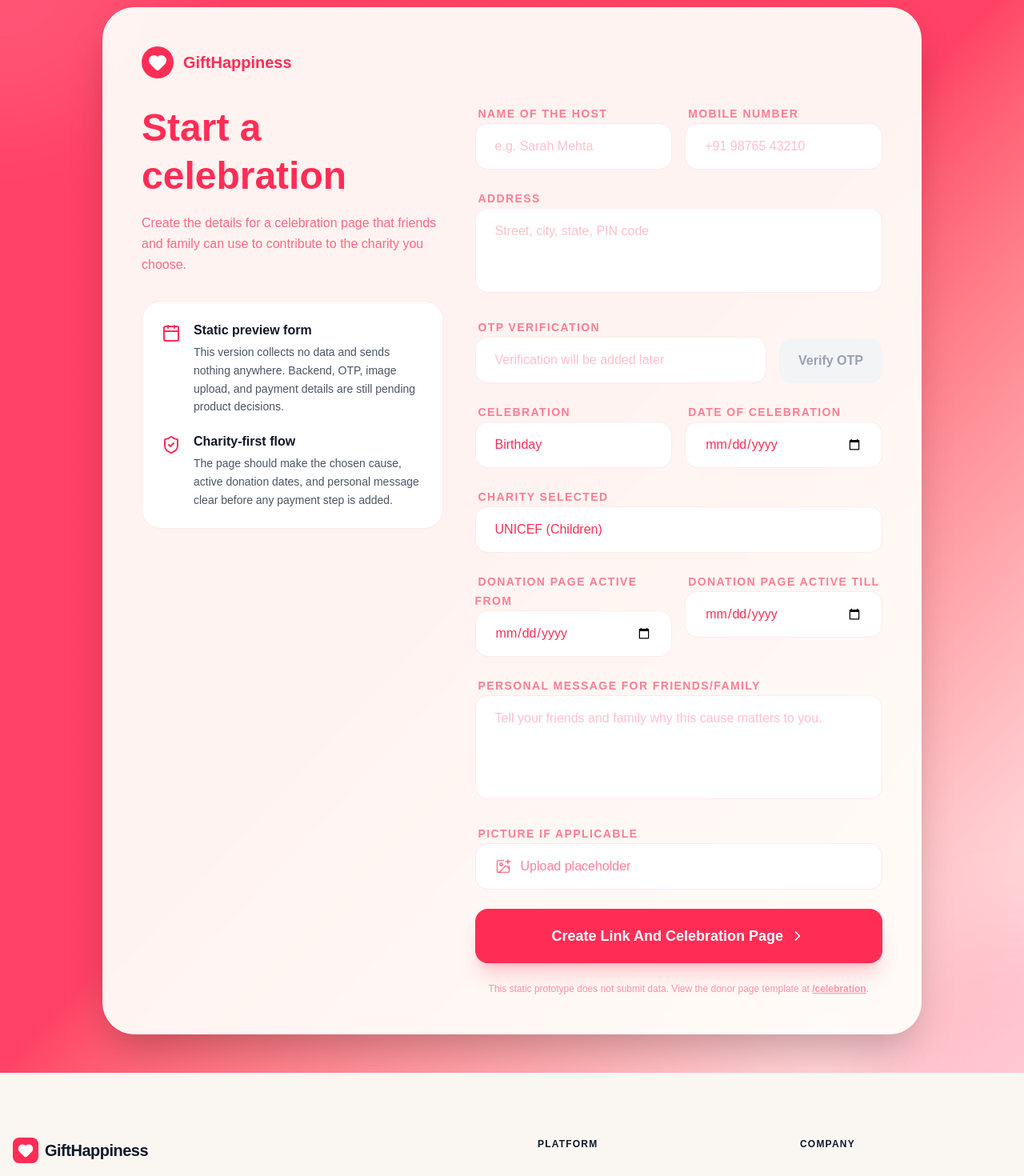
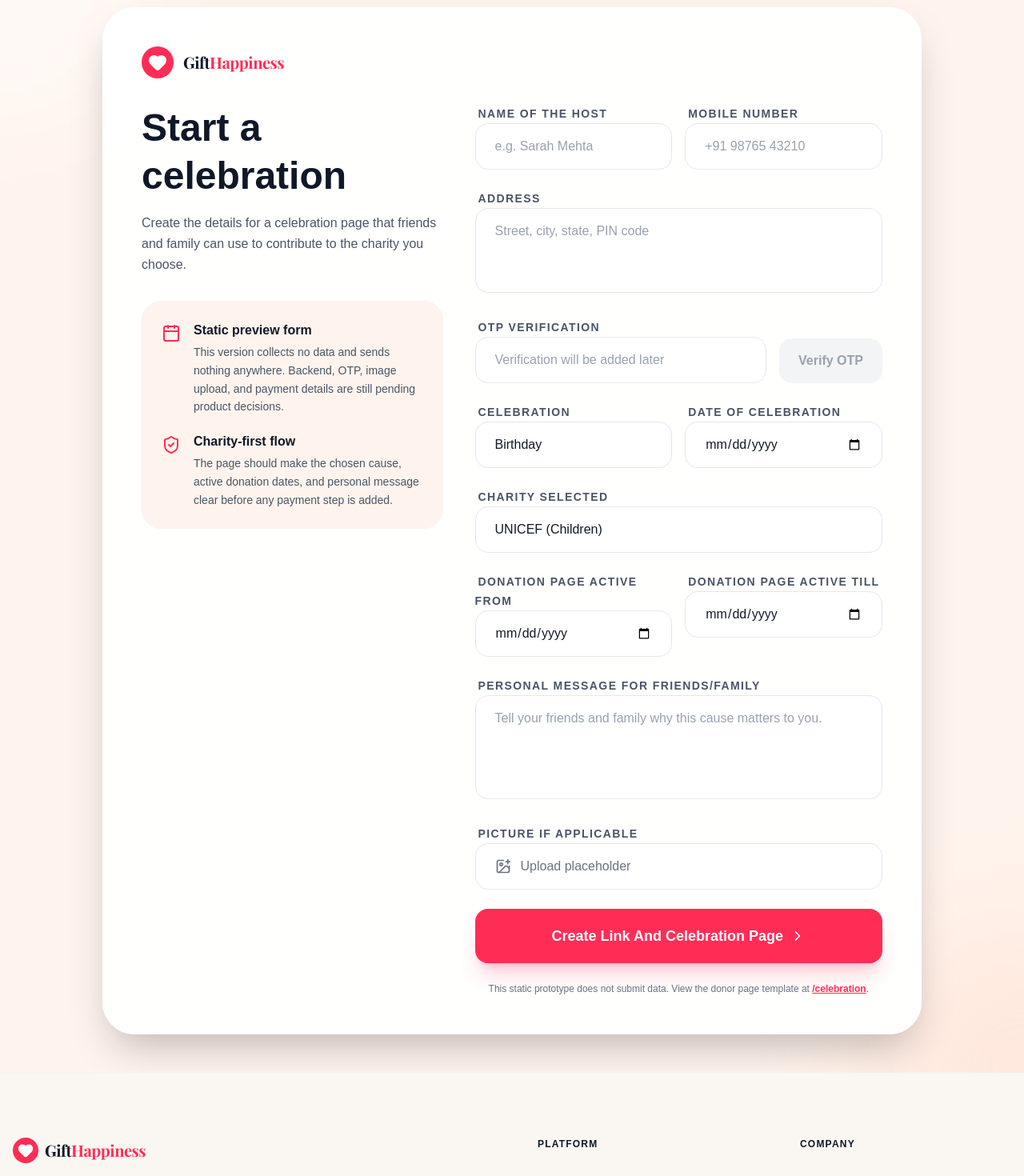
Before and after one commit to Bingeljell/gifthappiness, a Next.js app: page /create in a window 1280 px wide. Shown: the part 120-1590 px from the top of the page at 80% size. Built offline with nearby package versions, Linux system fonts and the light colour scheme.

Commit message:
Refine brand and create page styling

```diff
--- a/src/app/about/page.tsx
+++ b/src/app/about/page.tsx
@@ -44,10 +44,10 @@ export default function AboutPage() {
                 About GiftHappiness
               </div>
               <h1 className="text-5xl md:text-7xl font-black text-gray-900 mb-8 leading-tight tracking-tight">
-                A simple idea by Dalai.
+                A simple idea by a 12 year old.
               </h1>
               <p className="text-xl text-gray-600 leading-relaxed font-medium mb-8">
-                GiftHappiness is an attempt by 12 year old Dalai to make people happy: people happy by receiving, and people happy by giving.
+                GiftHappiness is an attempt by 12 year old to make people happy: people happy by receiving, and people happy by giving.
               </p>
               <p className="text-xl text-gray-600 leading-relaxed font-medium">
                 It is a simple idea to share the celebrations of our lives with the world.
@@ -55,7 +55,7 @@ export default function AboutPage() {
             </div>
 
             <div className="bg-white border border-gray-100 rounded-[40px] p-8 md:p-10 shadow-sm">
-              <div className="w-16 h-16 rounded-2xl bg-primary-pink flex items-center justify-center mb-8">
+              <div className="w-16 h-16 rounded-full bg-primary-pink flex items-center justify-center mb-8">
                 <ShieldCheck className="w-9 h-9 text-white" />
               </div>
               <h2 className="text-3xl font-black text-gray-900 mb-5">Charity-first principles</h2>
--- a/src/app/celebration/page.tsx
+++ b/src/app/celebration/page.tsx
@@ -51,7 +51,7 @@ export default function CelebrationPage() {
             </div>
 
             <div className="bg-white border border-gray-100 rounded-[40px] p-8 shadow-sm">
-              <div className="w-14 h-14 rounded-2xl bg-primary-pink flex items-center justify-center mb-6">
+              <div className="w-14 h-14 rounded-full bg-primary-pink flex items-center justify-center mb-6">
                 <CreditCard className="w-8 h-8 text-white" />
               </div>
               <h2 className="text-3xl font-black text-gray-900 mb-3">Make a contribution</h2>
--- a/src/app/charities/page.tsx
+++ b/src/app/charities/page.tsx
@@ -114,7 +114,7 @@ export default function CharitiesPage() {
             {charities.map((charity) => (
               <article key={charity.name} className="bg-white rounded-[32px] border border-gray-100 p-8 shadow-sm">
                 <div className="flex items-start justify-between gap-4 mb-7">
-                  <div className="w-14 h-14 rounded-2xl bg-soft-pink text-primary-pink flex items-center justify-center font-black text-sm">
+                  <div className="w-14 h-14 rounded-full bg-soft-pink text-primary-pink flex items-center justify-center font-black text-sm">
                     {charity.category.slice(0, 2).toUpperCase()}
                   </div>
                   <span className="rounded-full bg-gray-50 border border-gray-100 px-3 py-1 text-xs font-black uppercase tracking-widest text-primary-pink">
--- a/src/app/create/page.tsx
+++ b/src/app/create/page.tsx
@@ -27,28 +27,31 @@ const charities = [
 export default function CreateCelebration() {
   return (
     <div className="min-h-[calc(100vh-80px)] py-12 px-4 relative overflow-hidden">
-      <div className="absolute inset-0 bg-gradient-to-br from-primary-pink via-terracotta to-soft-pink -z-10 opacity-90" />
-      <div className="absolute top-0 left-0 w-96 h-96 bg-white/10 rounded-full blur-3xl -ml-48 -mt-48" />
-      <div className="absolute bottom-0 right-0 w-96 h-96 bg-primary-pink/20 rounded-full blur-3xl -mr-48 -mb-48" />
+      <div className="absolute inset-0 bg-[#FFF4ED] -z-10" />
+      <div className="absolute top-0 left-0 w-96 h-96 bg-white/50 rounded-full blur-3xl -ml-48 -mt-48" />
+      <div className="absolute bottom-0 right-0 w-96 h-96 bg-[#FFD9C8]/40 rounded-full blur-3xl -mr-48 -mb-48" />
 
       <div className="mx-auto w-full max-w-5xl">
-        <div className="bg-creme/95 backdrop-blur-md rounded-[40px] p-8 md:p-12 shadow-2xl border border-white/20">
+        <div className="bg-white/95 backdrop-blur-md rounded-[40px] p-8 md:p-12 shadow-2xl border border-white/70">
           <div className="flex items-center gap-3 mb-8">
             <div className="w-10 h-10 rounded-full bg-primary-pink flex items-center justify-center">
               <Heart className="w-6 h-6 text-white fill-white" />
             </div>
-            <span className="text-xl font-bold text-primary-pink">GiftHappiness</span>
+            <span className="font-brand text-xl font-bold tracking-tight">
+              <span className="text-gray-900">Gift</span>
+              <span className="text-primary-pink">Happiness</span>
+            </span>
           </div>
 
           <div className="grid grid-cols-1 lg:grid-cols-[0.85fr_1.15fr] gap-10">
             <div>
-              <h1 className="text-3xl md:text-5xl font-bold text-primary-pink mb-4 leading-tight">
+              <h1 className="text-3xl md:text-5xl font-bold text-gray-900 mb-4 leading-tight">
                 Start a celebration
               </h1>
-              <p className="text-primary-pink/70 mb-8 leading-relaxed">
+              <p className="text-gray-600 mb-8 leading-relaxed">
                 Create the details for a celebration page that friends and family can use to contribute to the charity you choose.
               </p>
-              <div className="rounded-3xl bg-white border border-primary-pink/10 p-6 space-y-5">
+              <div className="rounded-3xl bg-[#FFF4ED] border border-gray-100 p-6 space-y-5">
                 <div className="flex gap-4">
                   <Calendar className="w-6 h-6 text-primary-pink shrink-0 mt-1" />
                   <div>
@@ -77,14 +80,14 @@ export default function CreateCelebration() {
               </div>
 
               <div className="space-y-2">
-                <label htmlFor="address" className="text-sm font-bold text-primary-pink/60 uppercase tracking-widest ml-1">
+                <label htmlFor="address" className="text-sm font-bold text-gray-600 uppercase tracking-widest ml-1">
                   Address
                 </label>
                 <textarea
                   id="address"
                   rows={3}
                   placeholder="Street, city, state, PIN code"
-                  className="w-full px-6 py-4 rounded-2xl bg-white border border-primary-pink/10 focus:border-primary-pink/30 focus:ring-4 focus:ring-primary-pink/5 outline-none transition-all text-primary-pink placeholder:text-primary-pink/30 resize-none"
+                  className="w-full px-6 py-4 rounded-2xl bg-white border border-gray-200 focus:border-primary-pink/30 focus:ring-4 focus:ring-primary-pink/5 outline-none transition-all text-gray-900 placeholder:text-gray-400 resize-none"
                 />
               </div>
 
@@ -101,12 +104,12 @@ export default function CreateCelebration() {
 
               <div className="grid grid-cols-1 md:grid-cols-2 gap-4">
                 <div className="space-y-2">
-                  <label htmlFor="celebration" className="text-sm font-bold text-primary-pink/60 uppercase tracking-widest ml-1">
+                  <label htmlFor="celebration" className="text-sm font-bold text-gray-600 uppercase tracking-widest ml-1">
                     Celebration
                   </label>
                   <select
                     id="celebration"
-                    className="w-full px-6 py-4 rounded-2xl bg-white border border-primary-pink/10 focus:border-primary-pink/30 focus:ring-4 focus:ring-primary-pink/5 outline-none transition-all text-primary-pink appearance-none"
+                    className="w-full px-6 py-4 rounded-2xl bg-white border border-gray-200 focus:border-primary-pink/30 focus:ring-4 focus:ring-primary-pink/5 outline-none transition-all text-gray-900 appearance-none"
                   >
                     {celebrations.map((celebration) => (
                       <option key={celebration}>{celebration}</option>
@@ -117,12 +120,12 @@ export default function CreateCelebration() {
               </div>
 
               <div className="space-y-2">
-                <label htmlFor="charity" className="text-sm font-bold text-primary-pink/60 uppercase tracking-widest ml-1">
+                <label htmlFor="charity" className="text-sm font-bold text-gray-600 uppercase tracking-widest ml-1">
                   Charity selected
                 </label>
                 <select
                   id="charity"
-                  className="w-full px-6 py-4 rounded-2xl bg-white border border-primary-pink/10 focus:border-primary-pink/30 focus:ring-4 focus:ring-primary-pink/5 outline-none transition-all text-primary-pink appearance-none"
+                  className="w-full px-6 py-4 rounded-2xl bg-white border border-gray-200 focus:border-primary-pink/30 focus:ring-4 focus:ring-primary-pink/5 outline-none transition-all text-gray-900 appearance-none"
                 >
                   {charities.map((charity) => (
                     <option key={charity}>{charity}</option>
@@ -136,22 +139,22 @@ export default function CreateCelebration() {
               </div>
 
               <div className="space-y-2">
-                <label htmlFor="message" className="text-sm font-bold text-primary-pink/60 uppercase tracking-widest ml-1">
+                <label htmlFor="message" className="text-sm font-bold text-gray-600 uppercase tracking-widest ml-1">
                   Personal message for friends/family
                 </label>
                 <textarea
                   id="message"
                   rows={4}
                   placeholder="Tell your friends and family why this cause matters to you."
-                  className="w-full px-6 py-4 rounded-2xl bg-white border border-primary-pink/10 focus:border-primary-pink/30 focus:ring-4 focus:ring-primary-pink/5 outline-none transition-all text-primary-pink placeholder:text-primary-pink/30 resize-none"
+                  className="w-full px-6 py-4 rounded-2xl bg-white border border-gray-200 focus:border-primary-pink/30 focus:ring-4 focus:ring-primary-pink/5 outline-none transition-all text-gray-900 placeholder:text-gray-400 resize-none"
                 />
               </div>
 
               <div className="space-y-2">
-                <label htmlFor="picture" className="text-sm font-bold text-primary-pink/60 uppercase tracking-widest ml-1">
+                <label htmlFor="picture" className="text-sm font-bold text-gray-600 uppercase tracking-widest ml-1">
                   Picture if applicable
                 </label>
-                <label htmlFor="picture" className="flex items-center gap-3 w-full px-6 py-4 rounded-2xl bg-white border border-primary-pink/10 text-primary-pink/60 cursor-pointer">
+                <label htmlFor="picture" className="flex items-center gap-3 w-full px-6 py-4 rounded-2xl bg-white border border-gray-200 text-gray-500 cursor-pointer">
                   <ImagePlus className="w-5 h-5" />
                   <span>Upload placeholder</span>
                 </label>
@@ -166,9 +169,9 @@ export default function CreateCelebration() {
                 <ChevronRight className="w-5 h-5" />
               </button>
 
-              <p className="text-center text-xs text-primary-pink/50">
+              <p className="text-center text-xs text-gray-500">
                 This static prototype does not submit data. View the donor page template at{" "}
-                <Link href="/celebration" className="underline font-bold">
+                <Link href="/celebration" className="underline font-bold text-primary-pink">
                   /celebration
                 </Link>
                 .
@@ -196,7 +199,7 @@ function Field({
 }) {
   return (
     <div className="space-y-2">
-      <label htmlFor={id} className="text-sm font-bold text-primary-pink/60 uppercase tracking-widest ml-1">
+      <label htmlFor={id} className="text-sm font-bold text-gray-600 uppercase tracking-widest ml-1">
         {label}
       </label>
       <input
@@ -204,7 +207,7 @@ function Field({
         id={id}
         placeholder={placeholder}
         inputMode={inputMode}
-        className="w-full px-6 py-4 rounded-2xl bg-white border border-primary-pink/10 focus:border-primary-pink/30 focus:ring-4 focus:ring-primary-pink/5 outline-none transition-all text-primary-pink placeholder:text-primary-pink/30"
+        className="w-full px-6 py-4 rounded-2xl bg-white border border-gray-200 focus:border-primary-pink/30 focus:ring-4 focus:ring-primary-pink/5 outline-none transition-all text-gray-900 placeholder:text-gray-400"
       />
     </div>
   );
--- a/src/components/Footer.tsx
+++ b/src/components/Footer.tsx
@@ -8,10 +8,13 @@ export default function Footer() {
         <div className="grid grid-cols-1 md:grid-cols-4 gap-16 mb-20">
           <div className="col-span-1 md:col-span-1">
             <Link href="/" className="flex items-center gap-2 mb-8">
-              <div className="w-8 h-8 rounded-lg bg-primary-pink flex items-center justify-center">
+              <div className="w-8 h-8 rounded-full bg-primary-pink flex items-center justify-center">
                 <Heart className="w-5 h-5 text-white fill-white" />
               </div>
-              <span className="text-xl font-black text-gray-900 tracking-tight">GiftHappiness</span>
+              <span className="font-brand text-xl font-bold tracking-tight">
+                <span className="text-gray-900">Gift</span>
+                <span className="text-primary-pink">Happiness</span>
+              </span>
             </Link>
             <p className="text-gray-600 text-sm leading-relaxed mb-8">
               Turn every celebration into a gift that changes lives. Give joy, give meaning, give happiness.
--- a/src/components/Header.tsx
+++ b/src/components/Header.tsx
@@ -11,10 +11,13 @@ export default function Header() {
     <header className="sticky top-0 z-50 w-full bg-creme/90 backdrop-blur-md border-b border-gray-100">
       <div className="container mx-auto px-4 h-20 flex items-center justify-between">
         <Link href="/" className="flex items-center gap-2">
-          <div className="w-10 h-10 rounded-xl bg-primary-pink flex items-center justify-center rotate-3">
+          <div className="w-10 h-10 rounded-full bg-primary-pink flex items-center justify-center rotate-3">
             <Heart className="w-6 h-6 text-white fill-white" />
           </div>
-          <span className="font-brand text-2xl font-bold text-gray-900 tracking-tight">GiftHappiness</span>
+          <span className="font-brand text-2xl font-bold tracking-tight">
+            <span className="text-gray-900">Gift</span>
+            <span className="text-primary-pink">Happiness</span>
+          </span>
         </Link>
 
         {/* Desktop Nav */}
```
Also changed, not shown: src/app/page.tsx (+4 -4 lines), 1 other file (tests, documents, lock files or other folders).
